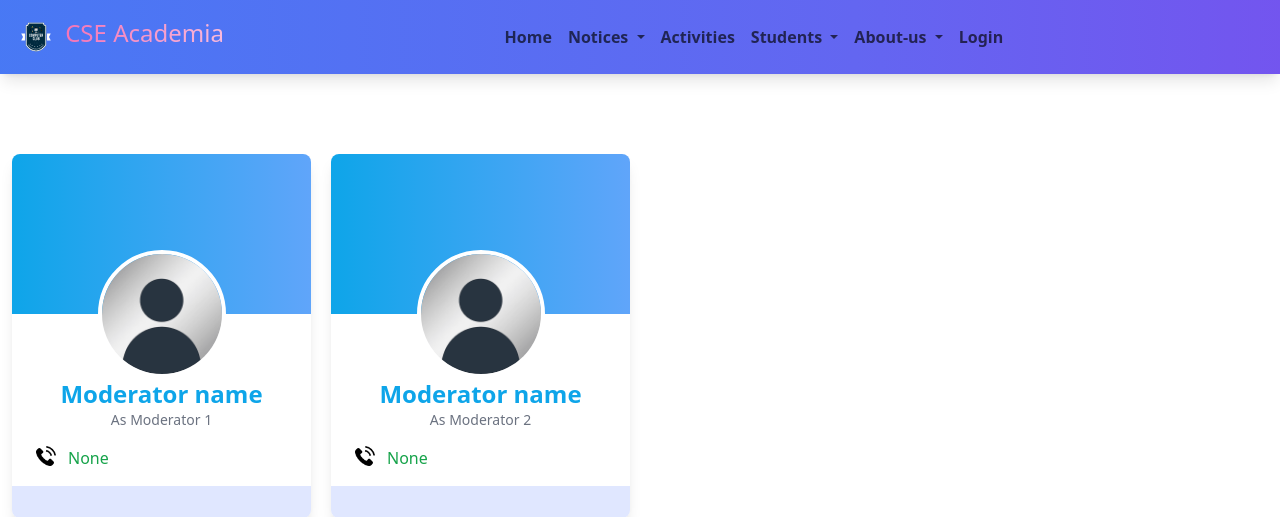
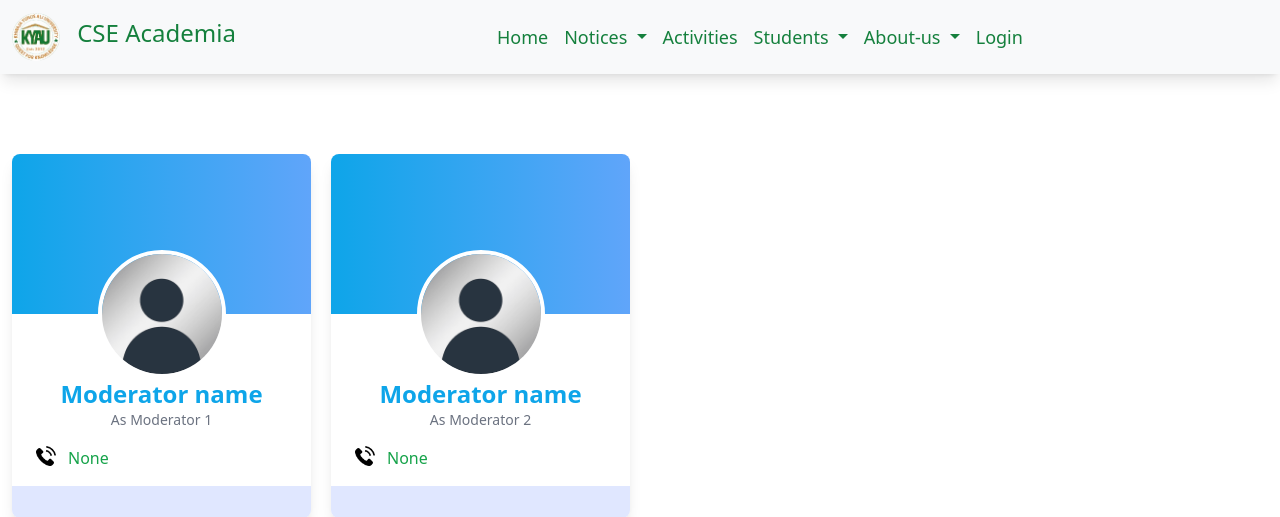
Before and after one commit to itl12/project1imran_KYAU_Computer_Club, a Django app: page /faculty/moderators/ in a window 1280 px wide. Shown: the top 517 px of the page. Run offline with Django 5.2, Linux system fonts and the light colour scheme; data comes from the database, SQL or seed files in the repository; some libraries are stand-ins or nearby versions.

Commit message:
redesigned main navbar

```diff
--- a/templates/base.html
+++ b/templates/base.html
@@ -62,18 +62,81 @@
   animation: gradient 7s ease-in-out infinite;
 }
 
+
+/* Style for the nav-link */
+.underline-width-animate {
+  position: relative;
+  padding-bottom: 0px; /* Add some spacing for the underline */
+}
+
+
+/* After pseudo-element for the underline effect */
+.underline-width-animate::after {
+  content: '';
+  position: absolute;
+  left: 50%; /* Start from the center */
+  bottom: 5px;
+  transform: translateX(-50%); /* Center the underline under the link */
+  width: 0; /* Start with zero width */
+  height: 2px; /* Thickness of the underline */
+  background: rgb(249, 115, 22) !important; /* Color of the underline */
+  transition: width 0.3s ease; /* Animation for expanding width */
+}
+
+/* Hover state - expand the underline */
+.underline-width-animate:hover::after {
+  width: 100%; /* Expand the underline to full width */
+}
+
+/* Reset on mouse-out */
+.underline-width-animate:not(:hover)::after {
+  width: 0; /* Collapse the underline when not hovered */
+}
+
+/*   my custom animations  */
+/* Slide-up animation */
+@keyframes slideUp {
+  0% {
+    top : 80px;
+    opacity: 0;
+  }
+  100% {
+    top : 44px;
+    opacity: 1;
+  }
+}
+
+/* Slide-up animation class */
+.my_slideUp {
+  animation: slideUp 0.3s ease-out forwards;
+  opacity: 0; /* Ensure it's initially invisible */
+}
+.dropdown_arrow::after {
+  display: inline-block;
+  margin-left: .255em;
+  vertical-align: .255em;
+  content: "";
+  border-top: .3em solid;
+  border-right: .3em solid transparent;
+  border-bottom: 0;
+  border-left: .3em solid transparent;
+}
+
+
+
 </style>
 
 </head>
 <body id="body">
 
 
-  <nav class="navbar navbar-expand-lg bg-body-tertiary fixed-top bg-gradient-to-r from-blue-500 via-indigo-500 to-purple-600 shadow-lg animate-navbar-bg">
+  <nav class="navbar navbar-expand-lg bg-body-tertiary fixed-top  shadow-lg">
     <div class="container-fluid">
       <!-- logo -->
       <a class="navbar-brand" href="/">
-        <img src="{% static 'icons/club-logo.svg' %}" class="w-12 h-12 inline" alt="">
-        <h1 class="relative text-2xl font-medium z-10 inline-block text-transparent bg-clip-text bg-gradient-to-r from-pink-400 to-white animate-gradient-header-brand">
+        <img src="{% static 'icons/kyau-logo.jpg' %}" class="w-12 h-12 inline-block me-3 rounded-full" alt="CSE Academia">
+        <!-- <h1 class="relative text-2xl font-medium z-10 inline-block text-transparent bg-clip-text bg-gradient-to-r from-pink-400 to-white animate-gradient-header-brand"> -->
+        <h1 class="nav-logo relative text-2xl font-medium z-10 inline-block text-green-700">
           CSE Academia
         </h1>
       </a>
@@ -84,55 +147,70 @@
         <span class="navbar-toggler-icon"></span>
       </button>
       <!-- menu items -->
-      <div class="collapse navbar-collapse" style="visibility: visible !important;" id="navbarNavDropdown">
+      <div class="collapse navbar-collapse max-h-[400px] overflow-y-scroll  b-lg:overflow-y-visible" style="visibility: visible !important;" id="navbarNavDropdown">
         <div class="navbar-nav mx-auto">
-          <a class="nav-link font-semibold" aria-current="page" href="/">Home</a>
+          <span class="underline-width-animate">
+            <a class="nav-link text-lg  font-normal" aria-current="page" href="/">Home</a>
+          </span>
 
+          <span class="underline-width-animate">
             <div class="nav-item dropdown">
-            <a class="nav-link dropdown-toggle  font-semibold" href="#" role="button" data-bs-toggle="dropdown" aria-expanded="false">
+              <a class="nav-link text-lg dropdown_arrow font-normal" href="#" role="button" aria-expanded="false">
                 Notices
               </a>
-            <ul class="dropdown-menu">
-              <li><a href="{% url 'noticeapp:all_notice' %}" class="dropdown-item hover:bg-gray-300">All Notices</a></li>
-              <li><a href="{% url 'noticeapp:class-routine' %}" class="dropdown-item hover:bg-gray-300">Routine</a></li>
+              <ul class="dropdown-menu my_slideUp">
+                <li><a href="{% url 'noticeapp:all_notice' %}" class="dropdown-item hover:bg-orange-500 hover:text-white">All Notices</a></li>
+                <li><a href="{% url 'noticeapp:class-routine' %}" class="dropdown-item hover:bg-orange-500 hover:text-white">Routine</a></li>
               </ul>
             </div>
+          </span>
 
-          <a class="nav-link font-semibold" aria-current="page" href="{% url 'galleryapp:list_activity' %}">Activities</a>
+          <span class="underline-width-animate">
+            <a class="nav-link text-lg  font-normal" aria-current="page" href="{% url 'galleryapp:list_activity' %}">Activities</a>
+          </span>
 
+          <span class="underline-width-animate">
             <div class="nav-item dropdown">
-            <a class="nav-link dropdown-toggle  font-semibold" href="#" role="button" data-bs-toggle="dropdown" aria-expanded="false">
+              <a class="nav-link text-lg dropdown_arrow font-normal" href="#" role="button" aria-expanded="false">
                 Students
               </a>
-            <ul class="dropdown-menu">
-              <li><a href="{% url 'studentsapp:all_students' %}" class="dropdown-item hover:bg-gray-300">All Students</a></li>
-              <li><a href="{% url 'studentsapp:search_skills' %}" class="dropdown-item hover:bg-gray-300">Search Skills</a></li>
-              <li><a href="{% url 'studentsapp:search_blood' %}" class="dropdown-item hover:bg-gray-300">Search blood-group</a></li>
+              <ul class="dropdown-menu my_slideUp">
+                <li><a href="{% url 'studentsapp:all_students' %}" class="dropdown-item hover:bg-orange-500 hover:text-white">All Students</a></li>
+                <li><a href="{% url 'studentsapp:search_skills' %}" class="dropdown-item hover:bg-orange-500 hover:text-white">Search Skills</a></li>
+                <li><a href="{% url 'studentsapp:search_blood' %}" class="dropdown-item hover:bg-orange-500 hover:text-white">Search blood-group</a></li>
                 {% if user.is_authenticated and user.profile %}
-              <li><a href="{% url 'studentsapp:student-profile' slug=user.profile.slug %}" class="dropdown-item hover:bg-gray-300">My Profile</a></li>
+                <li><a href="{% url 'studentsapp:student-profile' slug=user.profile.slug %}" class="dropdown-item hover:bg-orange-500 hover:text-white">My Profile</a></li>
                 {% endif %} {% if not user.is_authenticated %}
-              <li><a href="{% url 'login' %}" class="dropdown-item  hover:bg-gray-300">My Profile</a></li>{% endif %}
+                <li><a href="{% url 'login' %}" class="dropdown-item  hover:bg-orange-500 hover:text-white">My Profile</a></li>{% endif %}
 
               </ul>
             </div>
+          </span>
 
+          <span class="underline-width-animate">
             <div class="nav-item dropdown">
-            <a class="nav-link dropdown-toggle  font-semibold" href="#" role="button" data-bs-toggle="dropdown" aria-expanded="false">
+              <a class="nav-link dropdown_arrow text-lg  font-normal" href="#" role="button" aria-expanded="false">
                 About-us
               </a>
-            <ul class="dropdown-menu">
-              <li><a href="{% url 'Faculty_app:faculty_members' %}" class="dropdown-item hover:bg-gray-300">Faculty members</a></li>
-              <li><a href="{% url 'Faculty_app:faculty_staffs' %}" class="dropdown-item hover:bg-gray-300">Faculty staff</a></li>
-              <li><a href="{% url 'Faculty_app:moderators' %}" class="dropdown-item hover:bg-gray-300">Admin & Moderators</a></li>
-              <li><a href="{% url 'Faculty_app:developers' %}" class="dropdown-item hover:bg-gray-300">About Developer</a></li>
+              <ul class="dropdown-menu my_slideUp">
+                <li><a href="{% url 'Faculty_app:faculty_members' %}" class="dropdown-item hover:bg-orange-500 hover:text-white">Faculty members</a></li>
+                <li><a href="{% url 'Faculty_app:faculty_staffs' %}" class="dropdown-item hover:bg-orange-500 hover:text-white">Faculty staff</a></li>
+                <li><a href="{% url 'Faculty_app:moderators' %}" class="dropdown-item hover:bg-orange-500 hover:text-white">Admin & Moderators</a></li>
+                <li><a href="{% url 'Faculty_app:developers' %}" class="dropdown-item hover:bg-orange-500 hover:text-white">About Developer</a></li>
               </ul>
             </div>
+          </span>
+
 
           {% if user.is_authenticated %}
           <form action="{% url 'logout' %}" method="POST">{% csrf_token %}
-            <button type="submit" class="nav-link font-semibold">Logout</button>
+            <span class="underline-width-animate">
+              <button type="submit" class="nav-link text-lg  font-normal">Logout</button>
+            </span>
           </form>{% else %}
-          <a href="{% url 'login' %}" class="nav-link font-semibold">Login</a>
+
+            <a href="{% url 'login' %}" class="nav-link text-lg  font-normal">Login</a>
+          </span>
           {% endif %}
         </div>
       </div>
@@ -140,13 +218,42 @@
   </nav>
 
 
+
+
+
 <script>
-    // Toggle active Menu item
-    let currentUrl = window.location.href;
+   $('.navbar-nav .nav-link').addClass('active text-green-700');
 
-    $('.navbar-nav .nav-link').each(function(){
-      if(this.href === currentUrl) $(this).addClass('active');
-    })
+  // dropdown-menu toggling
+  if ( window.innerWidth > 991){
+    $('.navbar .underline-width-animate').on('mouseenter', function(){
+      $(this).find('.dropdown-menu').show();
+    });
+    $('.navbar .underline-width-animate').on('mouseleave', function(){
+      $(this).find('.dropdown-menu').hide();
+    });
+  } else { // apply click event on small screens
+    $('.navbar .underline-width-animate').on('click', function() {
+    var $dropdownMenu = $(this).find('.dropdown-menu');
+
+    $dropdownMenu.addClass('absolute w-full').toggle();
+
+    if ($dropdownMenu.is(':visible')) {
+      var dropdownHeight = $dropdownMenu.outerHeight();
+
+      // Apply margin to the subsequent elements to accommodate dropdown's height
+      $(this).next().css('margin-top', dropdownHeight + 'px');
+    } else {
+      // Reset the margin when the dropdown is hidden
+      $(this).next().css('margin-top', 0);
+    }
+  });
+
+  }
+
+
+
+
 </script>
 
 
```
Also changed, not shown: static/tailwind.config.js (+7 -1 lines), static/icons/kyau-logo.jpg (added), static/src/css/tailwind/output.css, 1 other file. Lines whose indentation alone changed are shown as unchanged.
